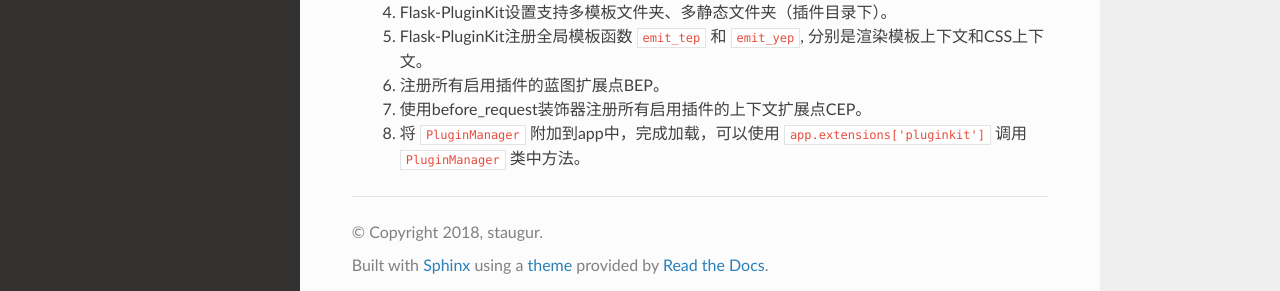
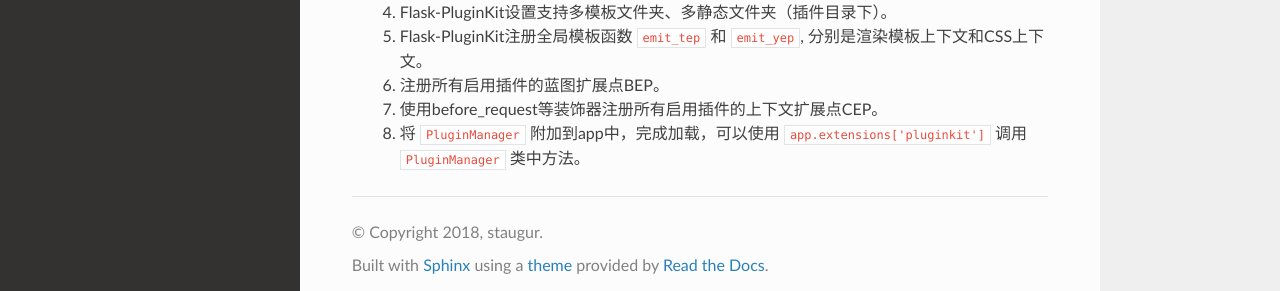
Before and after one commit to staugur/Flask-PluginKit, a Sphinx documentation site: the page built from docs/Detail.rst, in a window 1280 px wide and 900 px high, scrolled down 5177 px. Shown: the part 598-889 px from the top of the window. Built offline with Sphinx 7.4.7 and the Read the Docs theme 2.0.0, drawn with Linux system fonts in a browser that asks for light colours; the version number is read from the project's files by our own code.

Commit message:
update Detail.rst

```diff
--- a/docs/Detail.rst
+++ b/docs/Detail.rst
@@ -255,5 +255,5 @@ v1.3.0支持简单存储服务，其配置姑且命名s3，初始化 ``PluginMan
     4. Flask-PluginKit设置支持多模板文件夹、多静态文件夹（插件目录下）。
     5. Flask-PluginKit注册全局模板函数 ``emit_tep`` 和 ``emit_yep``, 分别是渲染模板上下文和CSS上下文。
     6. 注册所有启用插件的蓝图扩展点BEP。
-    7. 使用before_request装饰器注册所有启用插件的上下文扩展点CEP。
+    7. 使用before_request等装饰器注册所有启用插件的上下文扩展点CEP。
     8. 将 ``PluginManager`` 附加到app中，完成加载，可以使用 ``app.extensions['pluginkit']`` 调用 ``PluginManager`` 类中方法。
```
